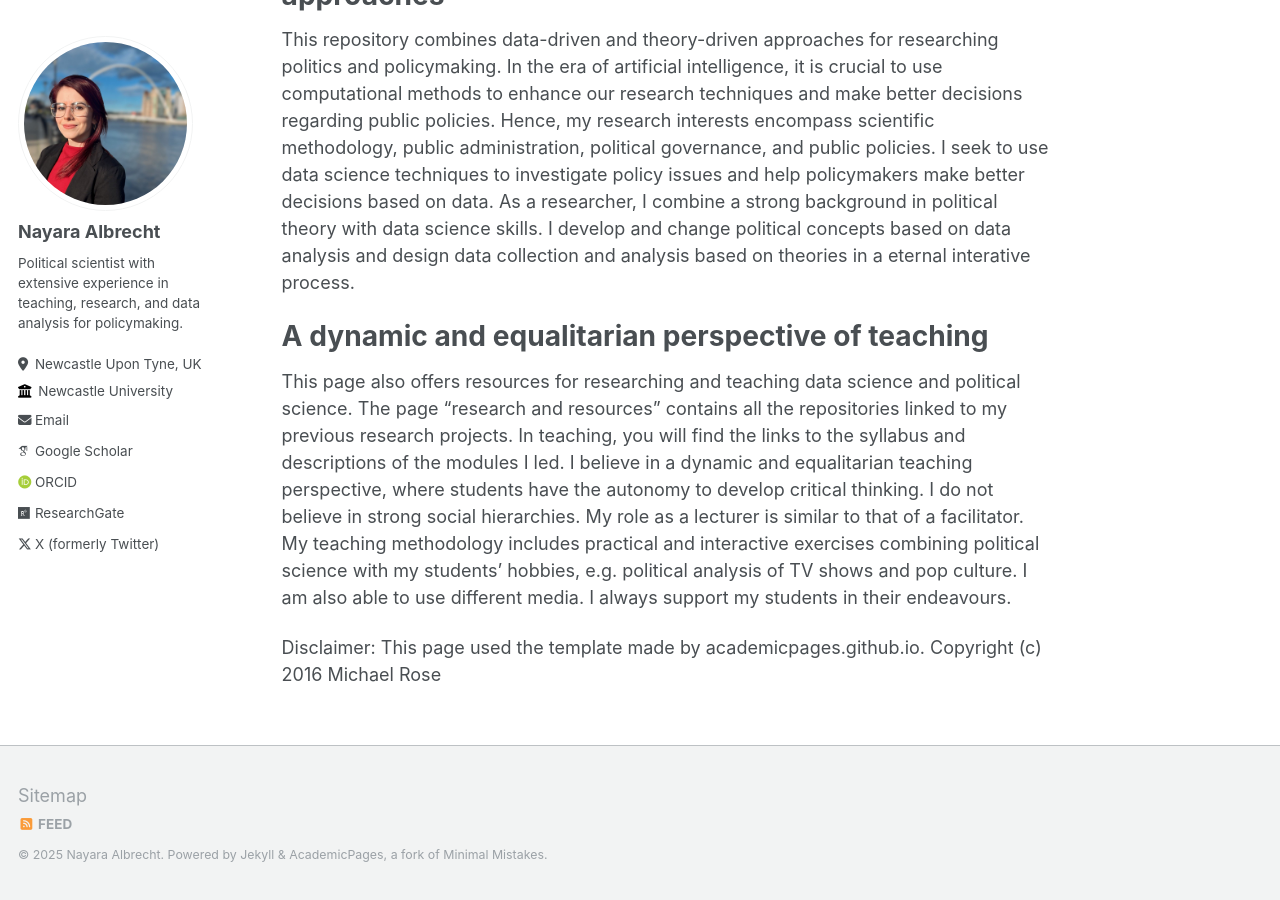
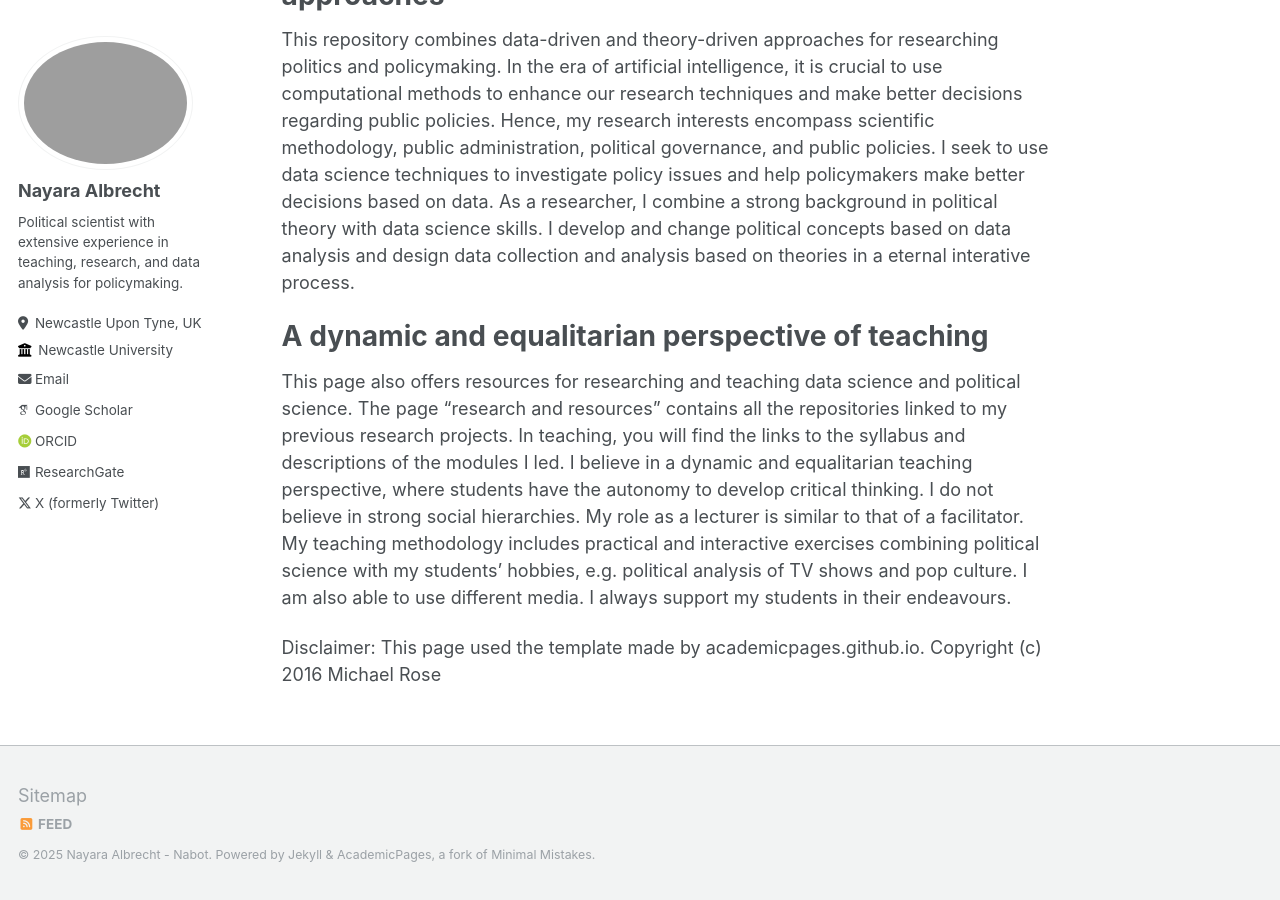
Before and after one commit to nayalbrecht/nayalbrecht.github.io, a Jekyll site: the page built from _pages/about.md, in a window 1280 px wide and 900 px high, scrolled down 930 px. Built offline with Jekyll 4.4.1, drawn with Linux system fonts in a browser that asks for light colours; some web fonts are replaced.

Commit message:
Update _config.yml

```diff
--- a/_config.yml
+++ b/_config.yml
@@ -10,7 +10,7 @@
 locale                   : "en-UK"
 title                    : "The Magical World of Data and Political Science"
 title_separator          : "-"
-name                     : &name "Nayara Albrecht"
+name                     : &name "Nayara Albrecht - Nabot"
 description              : &description "Political scientist, data wizard, dancer, and fighter"
 url                      : https://nayalbrecht.github.io # the base hostname & protocol for your site e.g. "https://mmistakes.github.io"
 baseurl                  : "" # the subpath of your site, e.g. "/blog"
@@ -21,7 +21,7 @@ repository               : "nayalbrecht/nayalbrecht.github.io"
 #               Additional customization can be done by editing /_includes/author-profile.html
 author:
   # Biographic information
-  avatar           : "n_avatar.jpeg"
+  avatar           : "nabot2.png"
   name             : "Nayara Albrecht"
   pronouns         : # example: "she/her"
   bio              : "Political scientist with extensive experience in teaching, research, and data analysis for policymaking."
```
